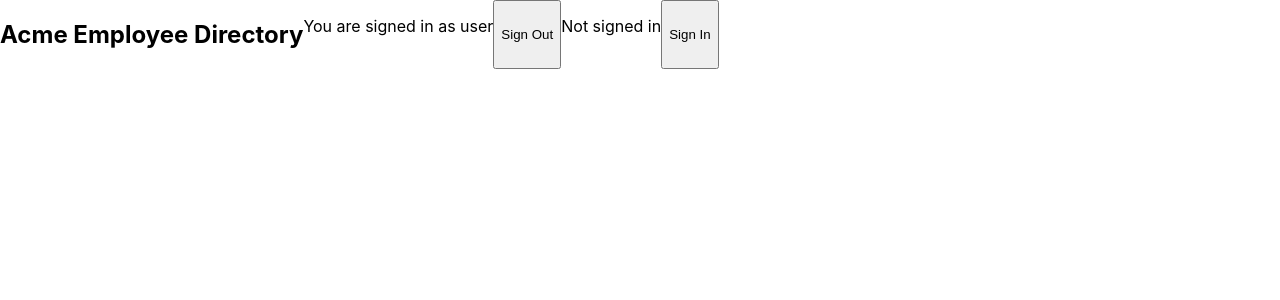
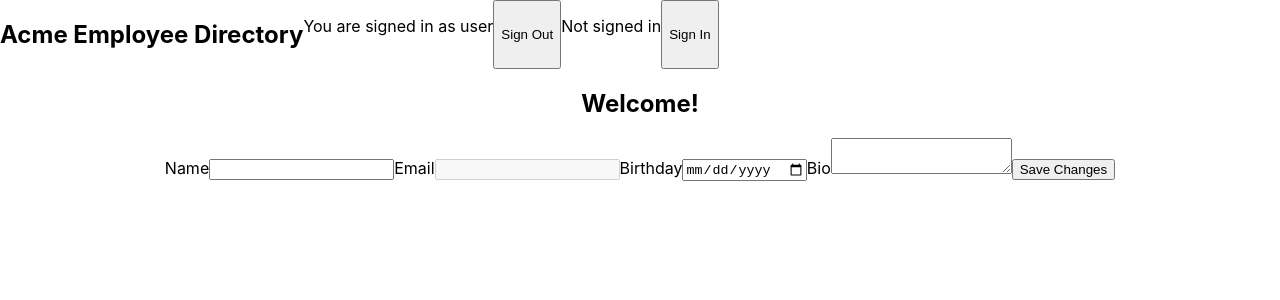
Before and after one commit to H-Indiana-Holdsworth/scratch-employee-directory, a React (Create React App) app: page /profile/edit in a window 1280 px wide. Shown: the top 300 px of the page. Built offline with nearby package versions, Linux system fonts and the light colour scheme.

Commit message:
Add Create, Edit, and view Profile views

```diff
--- a/src/App.jsx
+++ b/src/App.jsx
@@ -3,7 +3,10 @@
 import './App.css';
 import Header from './Components/Header/Header';
 import Auth from './Views/Auth/Auth';
+import CreateProfile from './Views/CreateProfile/CreateProfile';
+import EditProfile from './Views/EditProfile/EditProfile';
 import Home from './Views/Home/Home';
+import Profile from './Views/Profile/Profile';
 
 function App() {
   return (
@@ -20,6 +23,15 @@
           <Route exact path="/register">
             <Auth />
           </Route>
+          <Route exact path="/profile">
+            <Profile />
+          </Route>
+          <Route exact path="/profile/create">
+            <CreateProfile />
+          </Route>
+          <Route exact path="/profile/edit">
+            <EditProfile />
+          </Route>
         </Switch>
       </BrowserRouter>
     </div>
--- /dev/null
+++ b/src/Views/Auth/Auth.css
@@ -0,0 +1,19 @@
+.sign-up-form {
+  display: flex;
+  flex-direction: column;
+}
+
+.sign-up-btn {
+  margin: auto;
+  width: fit-content;
+}
+
+.sign-in-form {
+  display: flex;
+  flex-direction: column;
+}
+
+.sign-in-btn {
+  margin: auto;
+  width: fit-content;
+}
--- a/src/Views/Auth/Auth.jsx
+++ b/src/Views/Auth/Auth.jsx
@@ -1,10 +1,6 @@
 import React from 'react';
+import './Auth.css';
 
 export default function Auth() {
-  return (
-    <div>
-      <h2>Welcome!</h2>
-      <h2>Welcome back fellow Acmean!</h2>
-    </div>
-  );
+  return <>Auth</>;
 }
--- /dev/null
+++ b/src/Views/CreateProfile/CreateProfile.jsx
@@ -0,0 +1,28 @@
+import React from 'react';
+
+export default function CreateProfile() {
+  return (
+    <>
+      <h2>Welcome!</h2>
+      <form className="create-profile-form">
+        <label>
+          Name
+          <input type="text"></input>
+        </label>
+        <label>
+          Email
+          <input type="text" disabled="disabled"></input>
+        </label>
+        <label>
+          Birthday
+          <input type="date"></input>
+        </label>
+        <label>
+          Bio
+          <textarea type="text"></textarea>
+        </label>
+        <button className="create-profile-btn">Create Profile</button>
+      </form>
+    </>
+  );
+}
--- /dev/null
+++ b/src/Views/EditProfile/EditProfile.jsx
@@ -0,0 +1,28 @@
+import React from 'react';
+
+export default function EditProfile() {
+  return (
+    <>
+      <h2>Welcome!</h2>
+      <form className="edit-profile-form">
+        <label>
+          Name
+          <input type="text"></input>
+        </label>
+        <label>
+          Email
+          <input type="text" disabled="disabled"></input>
+        </label>
+        <label>
+          Birthday
+          <input type="date"></input>
+        </label>
+        <label>
+          Bio
+          <textarea type="text"></textarea>
+        </label>
+        <button className="edit-profile-btn">Save Changes</button>
+      </form>
+    </>
+  );
+}
--- /dev/null
+++ b/src/Views/Profile/Profile.jsx
@@ -0,0 +1,26 @@
+import React from 'react';
+
+export default function Profile() {
+  return (
+    <>
+      <form className="profile">
+        <label>
+          Name
+          <input type="text"></input>
+        </label>
+        <label>
+          Email
+          <input type="text" disabled="disabled"></input>
+        </label>
+        <label>
+          Birthday
+          <input type="date"></input>
+        </label>
+        <label>
+          Bio
+          <textarea type="text"></textarea>
+        </label>
+      </form>
+    </>
+  );
+}
```
